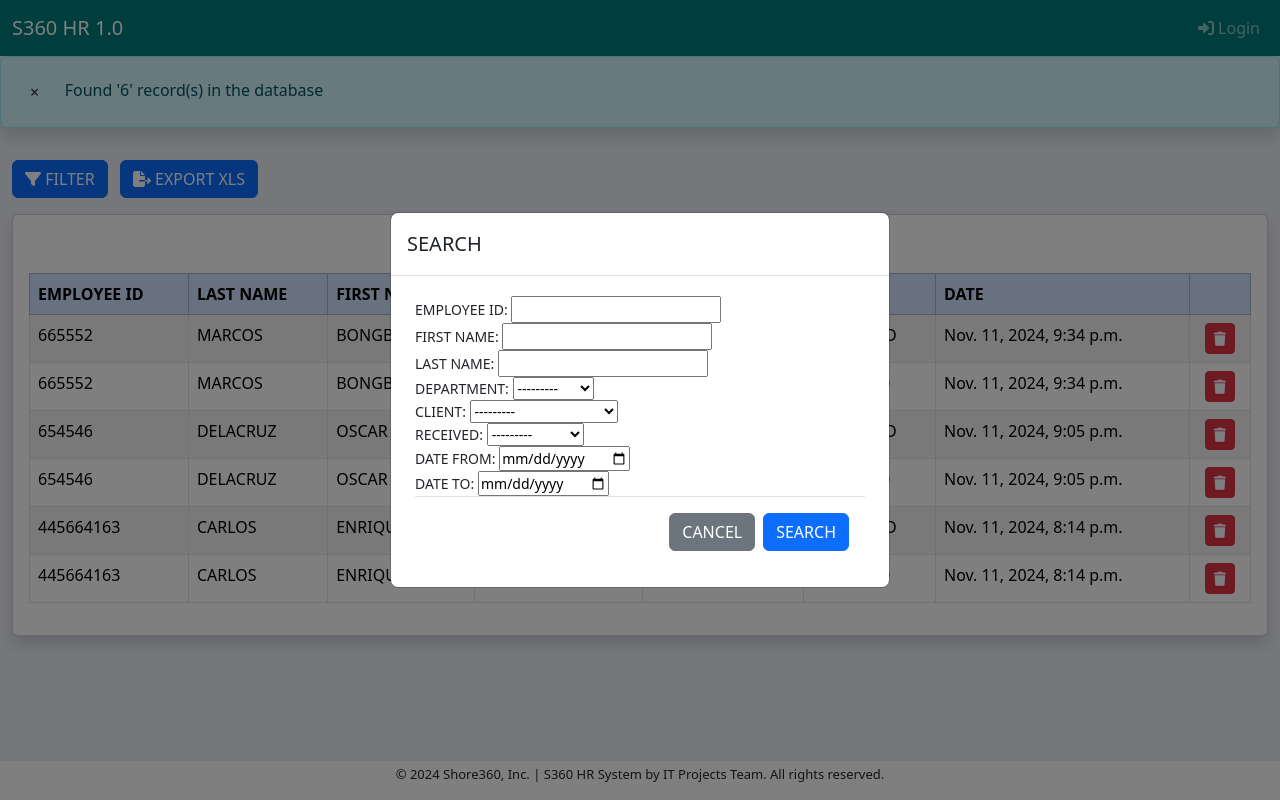
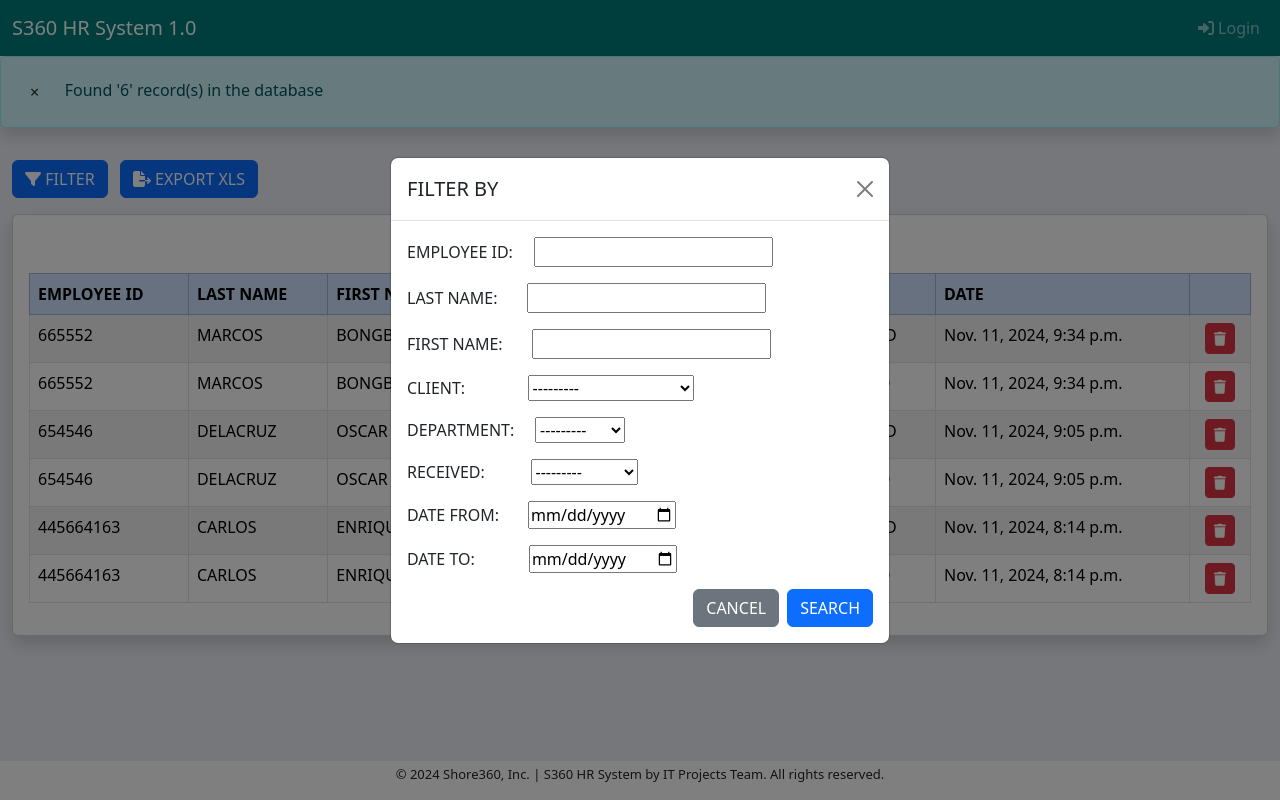
Before and after one commit to renzo031109/HR_System, a Django app: page / in a window 1280 px wide, after a click on "FILTER". Run offline with Django 5.2, Linux system fonts and the light colour scheme; data comes from the database, SQL or seed files in the repository; both versions use the stored data as it was after the commit; some libraries are stand-ins or nearby versions.

Commit message:
add modal search

```diff
--- a/receiving_app/templates/receiving_app/modal_search.html
+++ b/receiving_app/templates/receiving_app/modal_search.html
@@ -1,18 +1,52 @@
-<!-- Search -->
-<div class="modal" id="search" tabindex="-1" aria-labelledby="myModalLabel1" aria-hidden="true">
-    <div class="modal-dialog modal-dialog-centered">
+
+<!-- Search Modal -->
+<div class="modal fade bd-example-modal-md" id="search" role="dialog" tabindex="-1" aria-labelledby="searchLabel" aria-hidden="true">
+  <div class="modal-dialog modal-dialog-centered modal-md" role="document">
       <div class="modal-content">
           <div class="modal-header">
-          <h5 class="modal-title">SEARCH</h5>
+              <h5 class="modal-title" id="searchLabel">FILTER BY</h5>
+              <button type="button" class="btn-close" data-bs-dismiss="modal" aria-label="Close"></button>
           </div>
           <div class="modal-body">
-
-            <form action="" method="get" class="form-control-sm">
-
-                {{ records_Filter.form }}
-
-                <div class="modal-footer">
-                    <button type="button" class="btn btn-secondary" data-bs-dismiss="modal">CANCEL</button>
+              <form action="" method="get" class="form">
+                  <!-- Form Fields with spacing -->
+                  <div class="form-group">
+                    <div class="mb-3">
+                        {{ records_Filter.form.employee_id.label_tag }} &nbsp; &nbsp;
+                        {{ records_Filter.form.employee_id }}
+                    </div>
+                    <div class="mb-3">
+                        {{ records_Filter.form.last_name.label_tag }} &nbsp; &nbsp; &nbsp;
+                        {{ records_Filter.form.last_name }}
+                    </div>
+                    <div class="mb-3">
+                        {{ records_Filter.form.first_name.label_tag }} &nbsp; &nbsp; &nbsp;
+                        {{ records_Filter.form.first_name }}
+                    </div>
+                    <div class="mb-3">
+                      {{ records_Filter.form.client.label_tag }} &nbsp; &nbsp; &nbsp; &nbsp; &nbsp; &nbsp; &nbsp;
+                      {{ records_Filter.form.client }}
+                    </div>
+                    <div class="mb-3">
+                      {{ records_Filter.form.department.label_tag }} &nbsp; &nbsp;
+                      {{ records_Filter.form.department }}
+                    </div>
+                    <div class="mb-3">
+                      {{ records_Filter.form.component.label_tag }} &nbsp; &nbsp; &nbsp; &nbsp; &nbsp;
+                      {{ records_Filter.form.component }}
+                    </div>
+                    <div class="col mb-3">
+                      {{ records_Filter.form.date_from.label_tag }} &nbsp; &nbsp; &nbsp;
+                      {{ records_Filter.form.date_from }}
+                    </div>
+                    <div class="col mb-3">
+                      {{ records_Filter.form.date_to.label_tag }} &nbsp; &nbsp; &nbsp; &nbsp; &nbsp; &nbsp;
+                      {{ records_Filter.form.date_to }}
+                    </div>
+                </div>
+                  <!-- Add more fields as necessary -->
+                  <div class="d-flex justify-content-end mt-3">
+                      <button type="button" class="btn btn-secondary me-2" data-bs-dismiss="modal">CANCEL</button>
                       <button class="btn btn-primary" type="submit">SEARCH</button>
                   </div>
               </form>
--- a/templates/navbar.html
+++ b/templates/navbar.html
@@ -1,7 +1,7 @@
 <nav class="navbar navbar-expand-lg navbar-dark" style="background-color: #007C7C;">
 
     <div class="container-fluid">
-      <a class="navbar-brand" href="">S360 HR 1.0</a>
+      <a class="navbar-brand" href="">S360 HR System 1.0</a>
       <button class="navbar-toggler" type="button" data-bs-toggle="collapse" data-bs-target="#navbarSupportedContent" aria-controls="navbarSupportedContent" aria-expanded="false" aria-label="Toggle navigation">
         <span class="navbar-toggler-icon"></span>
       </button>
```
Also changed, not shown: db.sqlite3, static/mystyle.css (line endings or trailing spaces). Lines whose indentation alone changed are shown as unchanged.
